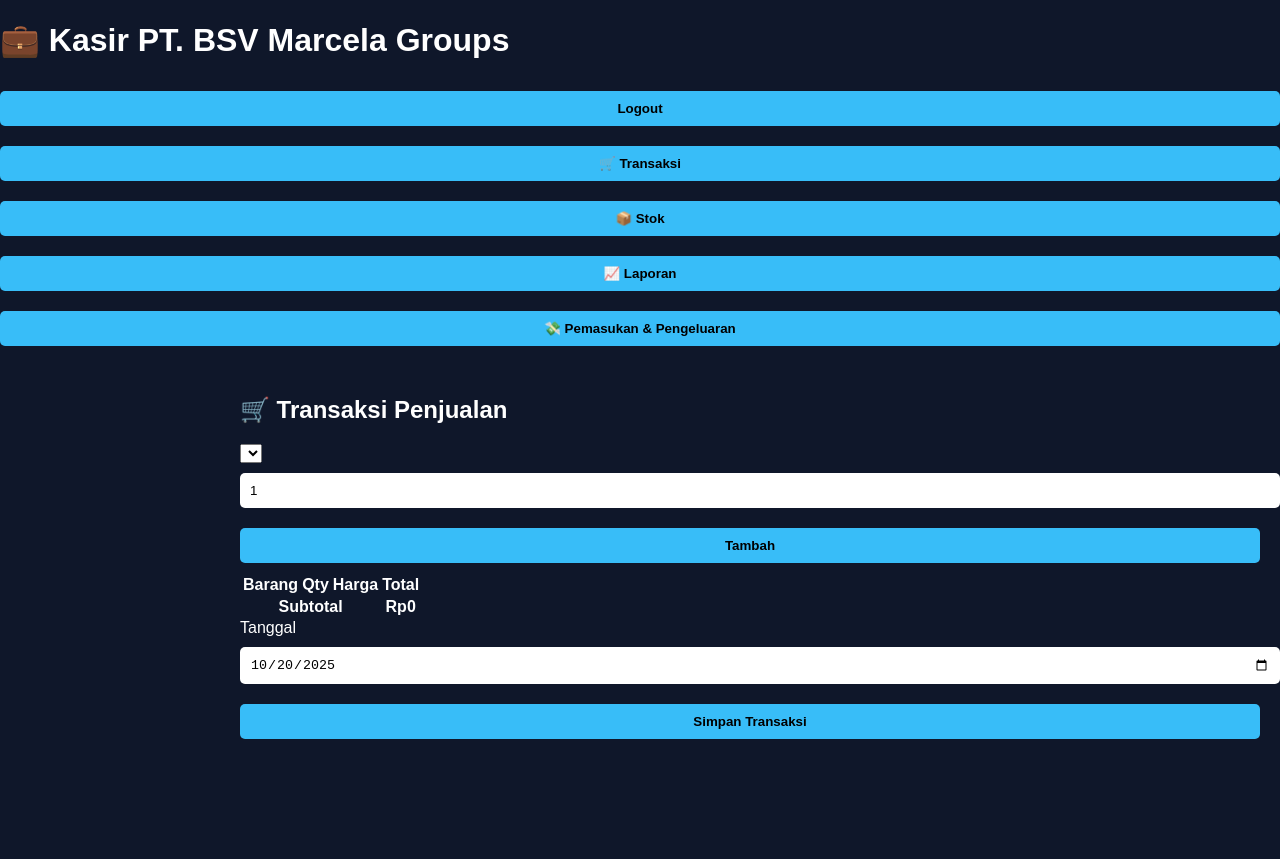
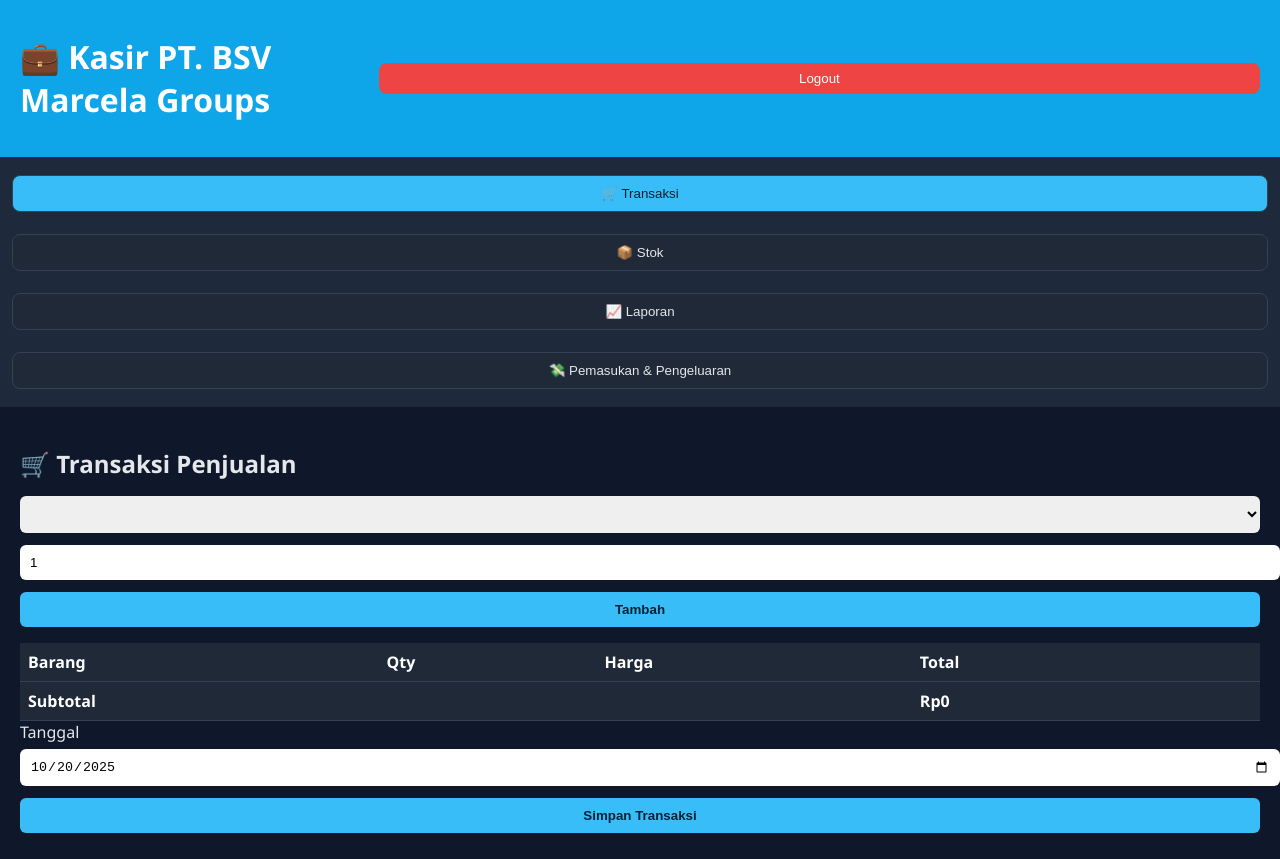
Before and after one commit to ptbsvmarcelagroups-cemilan/Kasir, a plain HTML site: page dashboard.html in a window 1280 px wide. Before the commit the page ends 800 px from the top, so only its background shows below. Drawn offline with Linux system fonts and the light colour scheme.

Commit message:
Update style.css

```diff
--- a/style.css
+++ b/style.css
@@ -1,83 +1,175 @@
-/* ===== GLOBAL ===== */
+/* 🌙 Tema Warna */
+:root {
+  --bg: #0f172a;
+  --card: #1e293b;
+  --accent: #0ea5e9;
+  --primary: #38bdf8;
+  --danger: #ef4444;
+  --border: #334155;
+  --muted: #94a3b8;
+  --text: #e5e7eb;
+}
+
 body {
-  background: #0f172a;
-  color: #fff;
-  font-family: Arial, sans-serif;
+  font-family: 'Segoe UI', Arial, sans-serif;
+  background: var(--bg);
+  color: var(--text);
   margin: 0;
 }
 
-/* ===== LOGIN ===== */
-.login-box {
-  margin: auto;
-  margin-top: 10%;
-  background: #1e293b;
+/* ========== LOGIN PAGE ========== */
+.login-body {
+  display: flex;
+  justify-content: center;
+  align-items: center;
+  height: 100vh;
+}
+
+.login-container {
+  background: var(--card);
   padding: 30px;
   border-radius: 10px;
   width: 320px;
+  box-shadow: 0 0 15px rgba(0,0,0,0.4);
   text-align: center;
 }
-input, button {
+
+.login-container input {
   width: 100%;
   padding: 10px;
   margin: 10px 0;
+  border-radius: 6px;
   border: none;
-  border-radius: 5px;
+  background: #e2e8f0;
+  color: black;
 }
-button {
-  background: #38bdf8;
-  color: #000;
+
+.btn-primary {
+  width: 100%;
+  padding: 10px;
+  background: var(--primary);
+  color: #002133;
+  font-weight: bold;
+  border: none;
+  border-radius: 6px;
   cursor: pointer;
-  font-weight: bold;
 }
-button:hover {
-  background: #0ea5e9;
+
+.btn-primary:hover {
+  background: var(--accent);
+  color: white;
 }
-.error { color: #f87171; }
 
-/* ===== DASHBOARD ===== */
-.topbar {
-  background: #0ea5e9;
-  padding: 12px 20px;
-  font-weight: bold;
+.error {
+  color: #f87171;
+  margin-top: 10px;
+}
+
+/* ========== HEADER DASHBOARD ========== */
+.header {
   display: flex;
   justify-content: space-between;
+  align-items: center;
+  background: var(--accent);
+  padding: 14px 20px;
+  font-weight: bold;
+  color: white;
 }
-.logout-btn {
-  background: #ef4444;
+
+.btn-logout {
+  background: var(--danger);
+  border: none;
+  padding: 8px 15px;
+  border-radius: 8px;
   color: white;
-  border: none;
-  border-radius: 6px;
-  padding: 6px 12px;
   cursor: pointer;
 }
-.sidebar {
-  background: #1e293b;
-  width: 200px;
-  position: fixed;
-  top: 48px;
-  bottom: 0;
+
+.btn-logout:hover {
+  background: #dc2626;
+}
+
+/* ========== NAVIGATION MENU ========== */
+.nav {
+  display: flex;
+  gap: 10px;
+  background: var(--card);
+  padding: 12px;
+  flex-wrap: wrap;
+}
+
+.nav-btn {
+  background: #1f2937;
+  border: 1px solid var(--border);
+  color: var(--text);
+  padding: 10px 15px;
+  border-radius: 8px;
+  cursor: pointer;
+}
+
+.nav-btn.active {
+  background: var(--primary);
+  color: #002133;
+}
+
+/* ========== SECTION CARD ========== */
+main {
+  padding: 20px;
+}
+
+h2 {
+  margin-bottom: 10px;
+}
+
+input, select, button {
   padding: 10px;
-  display: flex;
-  flex-direction: column;
-  gap: 10px;
+  margin: 6px 0;
+  width: 100%;
+  border-radius: 6px;
+  border: none;
 }
-.sidebar button {
+
+button {
+  cursor: pointer;
+}
+
+.btn-secondary {
   background: #334155;
   color: white;
-  border: none;
-  padding: 10px;
-  border-radius: 6px;
-  cursor: pointer;
+}
+
+.btn-secondary:hover {
+  background: #475569;
+}
+
+/* ========== TABLE STYLING ========== */
+.table {
+  width: 100%;
+  border-collapse: collapse;
+  margin-top: 10px;
+}
+
+.table th, .table td {
+  border-bottom: 1px solid var(--border);
+  padding: 8px;
   text-align: left;
 }
-.sidebar button:hover {
-  background: #475569;
+
+.table th {
+  background: #1f2937;
+  color: white;
 }
-.sidebar .active {
-  background: #38bdf8;
-  color: black;
+
+.right { text-align: right; }
+.center { text-align: center; }
+.muted { color: var(--muted); }
+
+/* Danger Button */
+button.btn-danger {
+  background: var(--danger);
+  color: white;
 }
-main {
-  margin-left: 220px;
-  padding: 20px;
+
+button.btn-danger:hover {
+  background: #dc2626;
 }
```
